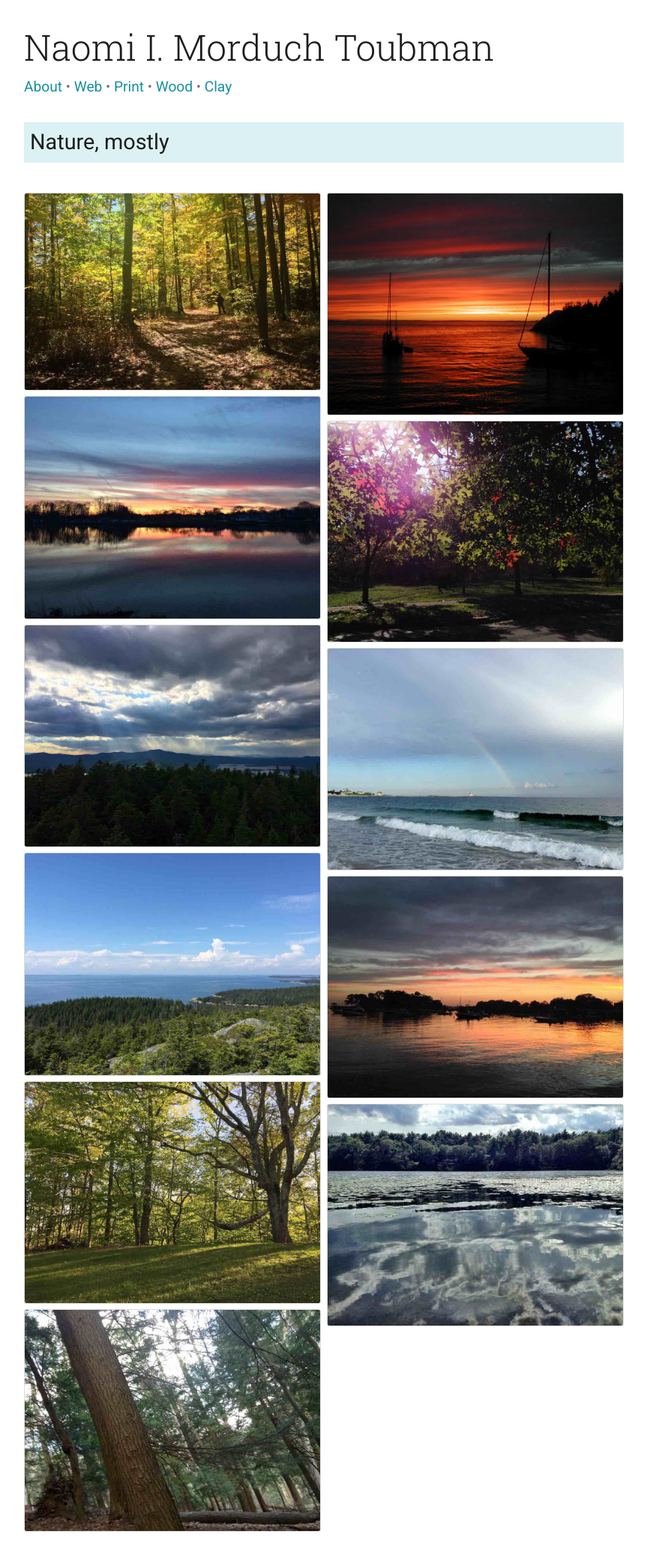
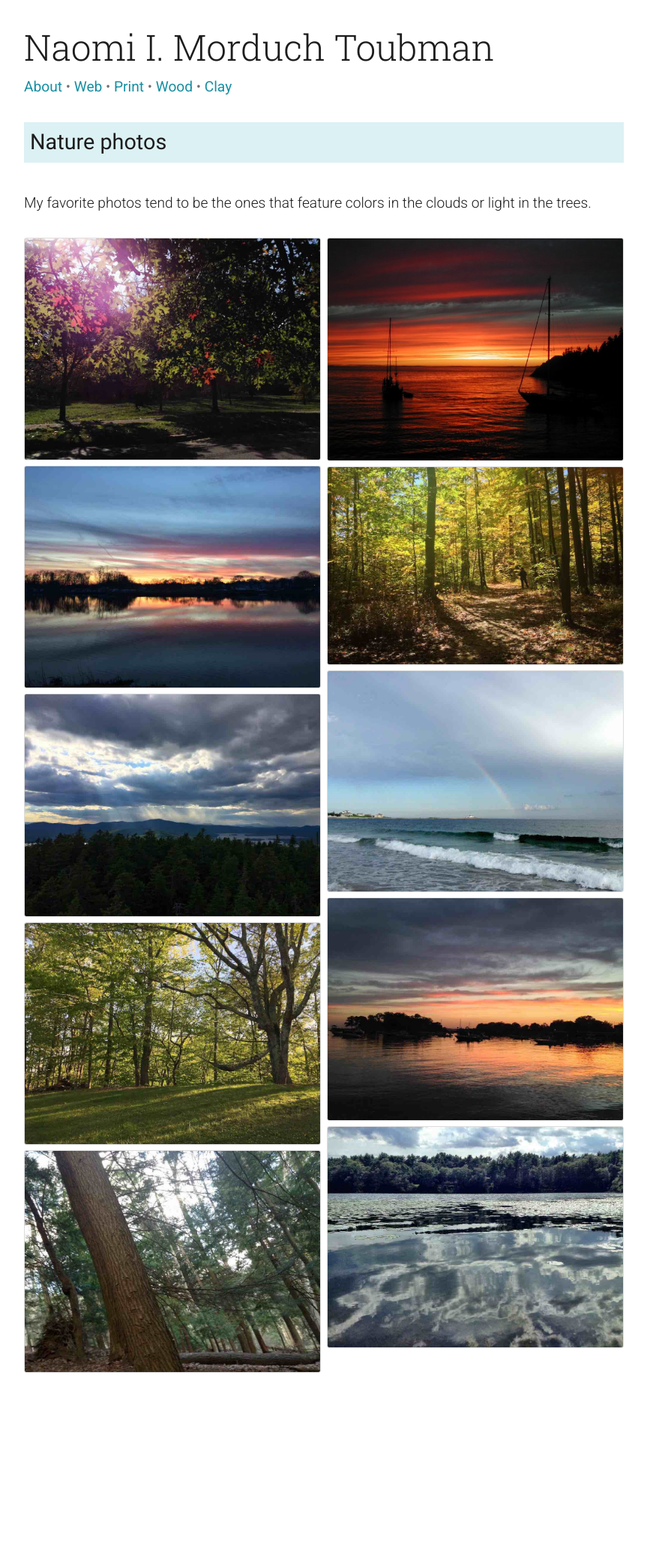
Before and after one commit to nmorduch/nmorduch.github.io, a Jekyll site: the page built from work/photo.md, in a window 1280 px wide. Shown: the whole page at 75% size, without its empty margins (208-1071 px from the left). Built offline with Jekyll 4.4.1, drawn with Linux system fonts in a browser that asks for light colours; after the commit the page ends 1870 px from its top, so only the background shows below that.

Commit message:
Photo description and balanced columns

```diff
--- a/_layouts/category.html
+++ b/_layouts/category.html
@@ -2,6 +2,12 @@
 layout: wide
 ---
 
+{% if content %}
+	<div class="category-description">
+		{{ content }}
+	</div>
+{% endif %}
+
 {% for post in site.categories[page.category] %}
 	{% include portfolio-teaser.html %}
 {% endfor %}
--- a/_layouts/photo-category.html
+++ b/_layouts/photo-category.html
@@ -1,6 +1,12 @@
 ---
 layout: wide
 ---
+
+{% if content %}
+	<div class="category-description">
+		{{ content }}
+	</div>
+{% endif %}
 
 <div class="photo-layout">
 	{% for post in site.categories[page.category] %}
--- /dev/null
+++ b/static/sass/_category-description.sass
@@ -0,0 +1,3 @@
+.category-description
+	font-size: $h4
+	margin-bottom: 2rem
--- a/static/sass/styles.sass
+++ b/static/sass/styles.sass
@@ -2,6 +2,7 @@
 @import base/mixins
 @import base/base
 
+@import category-description
 @import header
 @import layout
 @import page-title
--- a/static/styles.css
+++ b/static/styles.css
@@ -85,6 +85,10 @@
 
 h6 {
   font-size: 1rem; }
+
+.category-description {
+  font-size: 1.2rem;
+  margin-bottom: 2rem; }
 
 .header {
   padding: 1rem 0; }
--- a/work/photo.md
+++ b/work/photo.md
@@ -1,5 +1,7 @@
 ---
 layout: photo-category
-title: Nature, mostly
+title: Nature photos
 category: photo
 ---
+
+My favorite photos tend to be the ones that feature colors in the clouds or light in the trees.
```
Also changed, not shown: _posts/2000-01-01-photos.md (+4 -7 lines), static/images/thumbs/photos/duckmtn.jpg (deleted), 1 other file.
